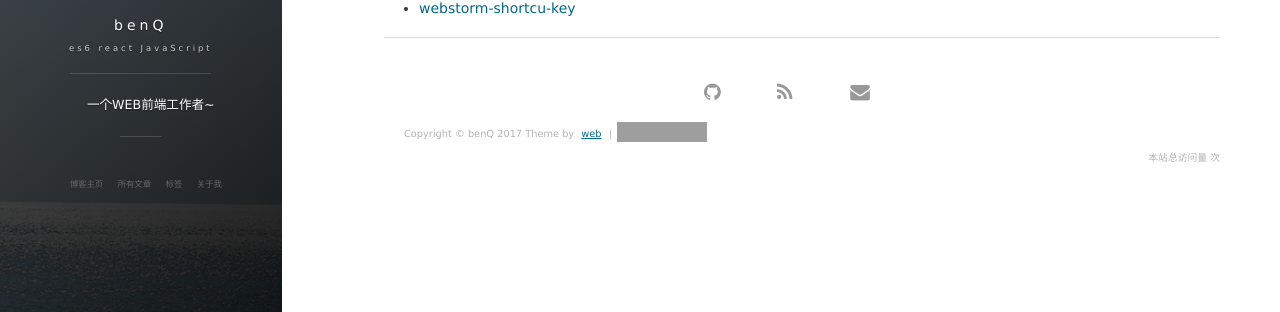
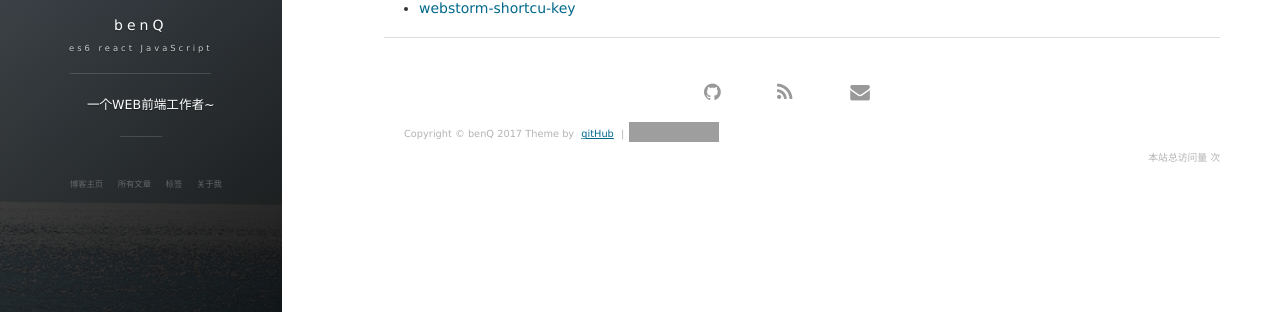
Before and after one commit to benben6/benben6.github.io, a Jekyll site: the page built from tags.html, in a window 1280 px wide. Shown: the part 411-723 px from the top of the page. Built offline with Jekyll 4.4.1, drawn with Linux system fonts in a browser that asks for light colours; nearby versions of some CDN libraries; comment, search, counter and statistics services are not loaded; grey boxes are pictures that could not be loaded.

Commit message:
提交更新
提交更新

```diff
--- a/_includes/footer.html
+++ b/_includes/footer.html
@@ -69,7 +69,7 @@
 
         <div class = "footer_div">
            <p class="copyright text-muted">
-            Copyright &copy; {{ site.title }} {{ site.time | date: '%Y' }} Theme by <a href="javaScript:;">web</a> |
+            Copyright &copy; {{ site.title }} {{ site.time | date: '%Y' }} Theme by <a href="https://github.com/">gitHub</a> |
             <iframe
                 style="margin-left: 2px; margin-bottom:-5px;"
                 frameborder="0" scrolling="0" width="91px" height="20px"
```
